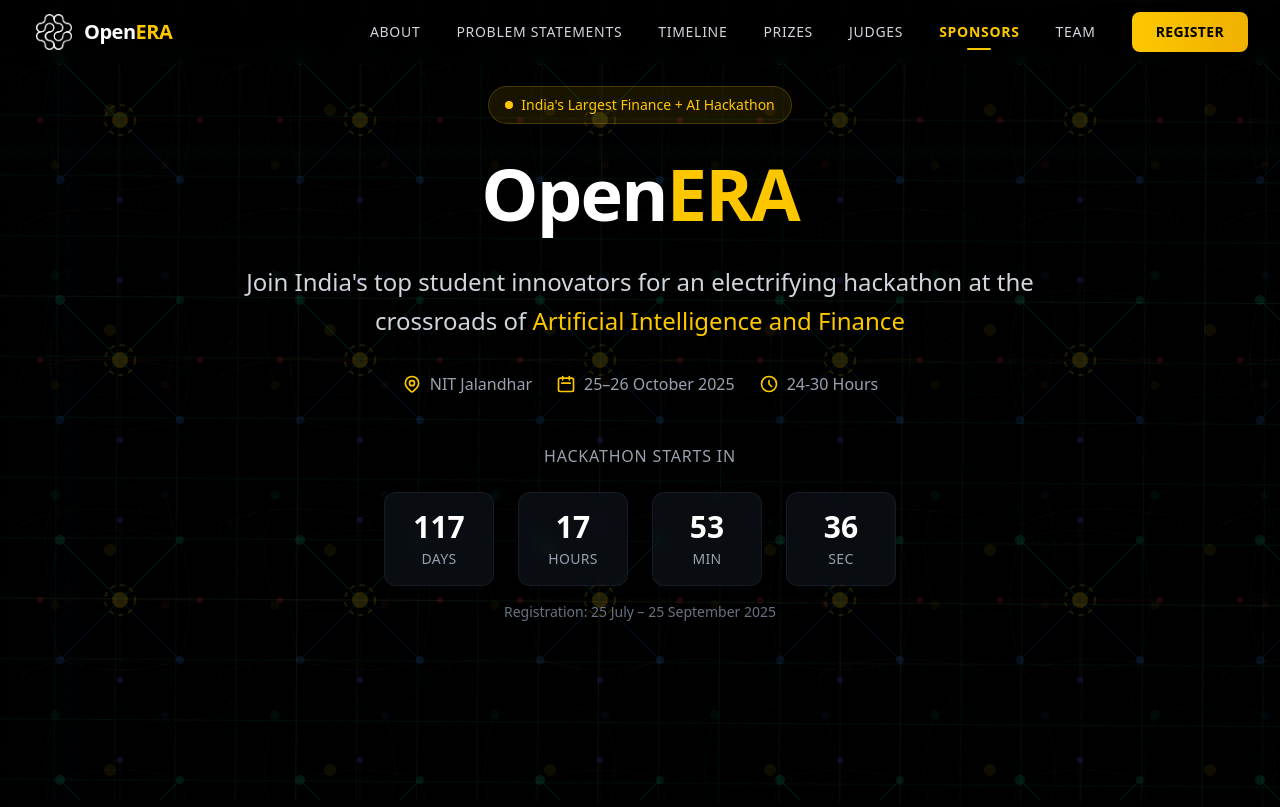
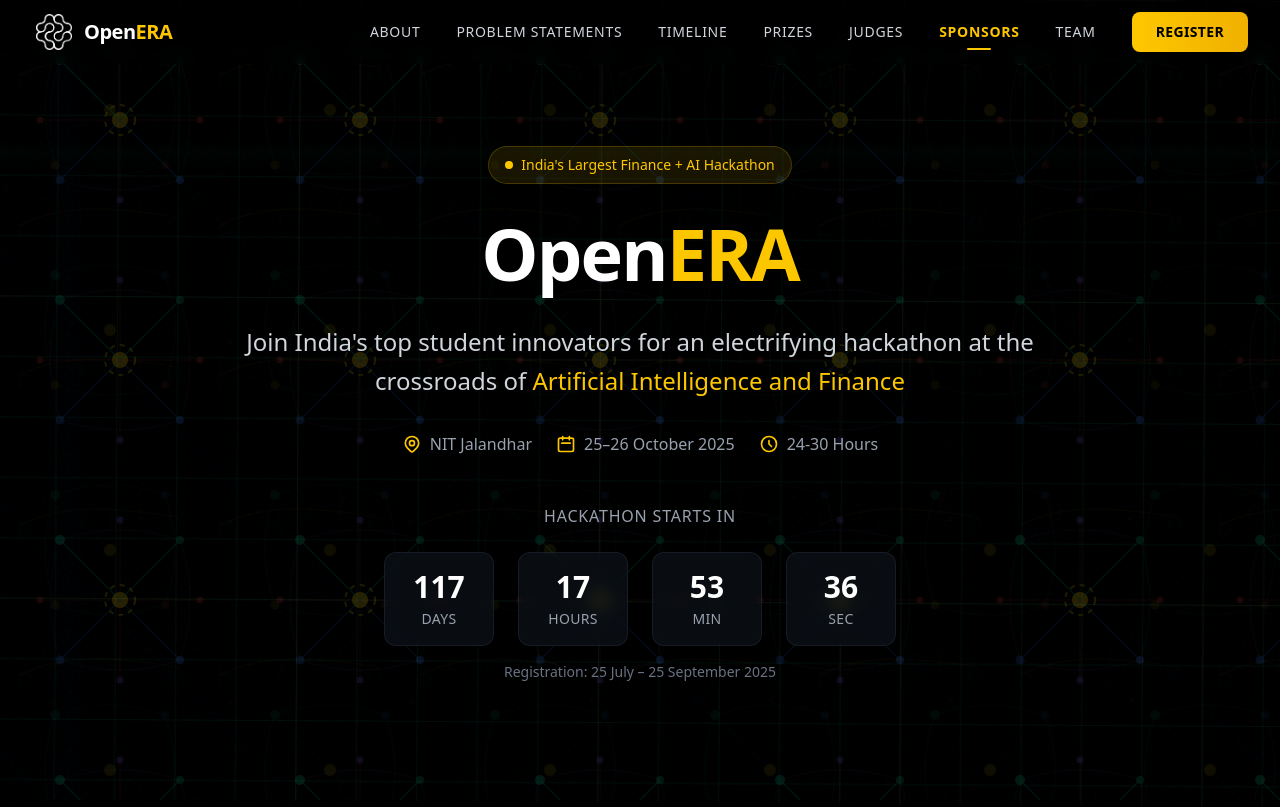
Before and after one commit to chahatkesh/openera, a Next.js app: page / in a window 1280 px wide. Shown: the top 807 px of the page. Built offline with nearby package versions, Linux system fonts and the light colour scheme.

Commit message:
fix: Update Hero component's className for improved styling consistency

```diff
--- a/src/components/Hero.tsx
+++ b/src/components/Hero.tsx
@@ -56,7 +56,7 @@ const Hero: React.FC = () => {
           initial={{ opacity: 0, y: 30 }}
           animate={{ opacity: 1, y: 0 }}
           transition={{ duration: 0.8, ease: "easeOut" }}
-          className="mb-8 sm:mb-10 lg:mb-12"
+          className="mb-8 pt-30 sm:mb-10 lg:mb-12"
         >
           {/* Badge */}
           <div className="inline-flex items-center gap-2 px-3 sm:px-4 py-2 rounded-full bg-yellow-400/10 border border-yellow-400/20 mb-4 sm:mb-6">
```
